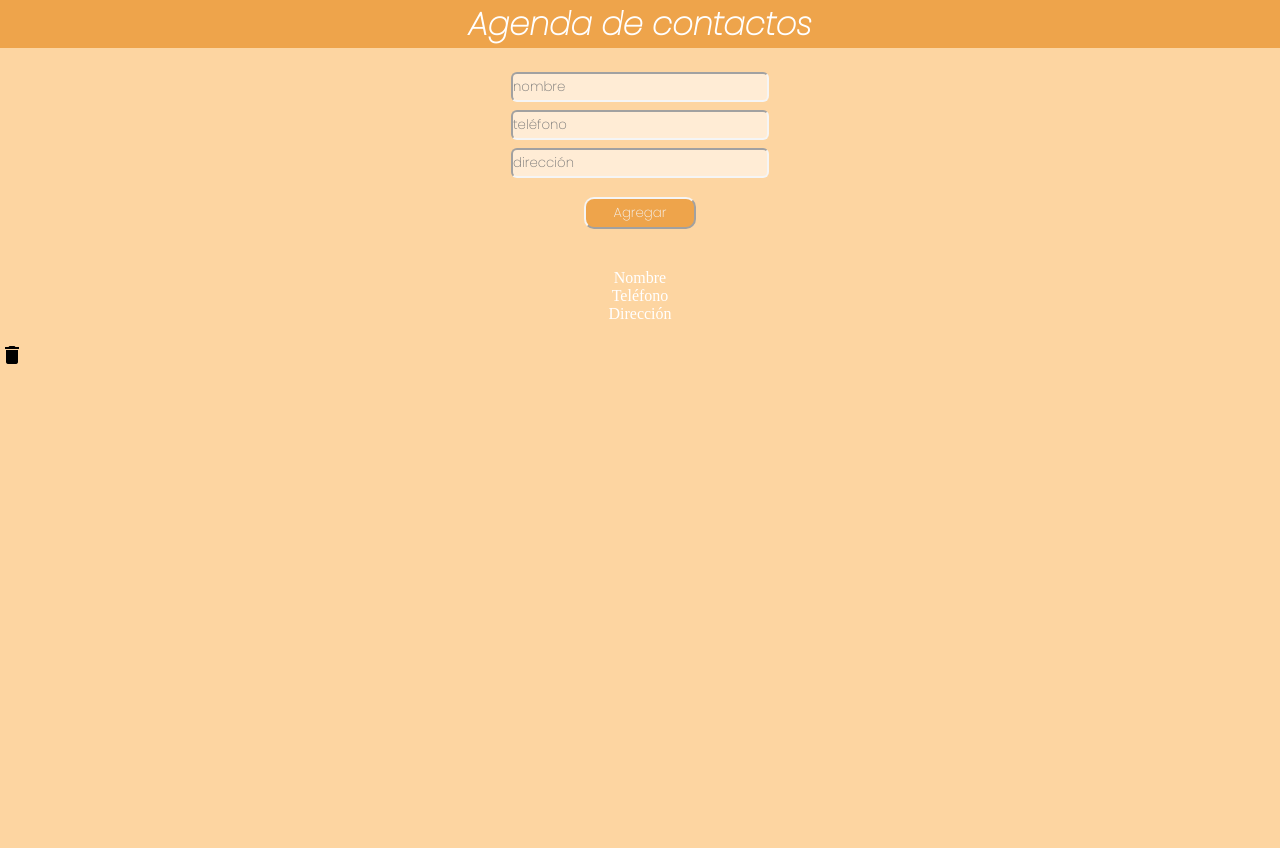
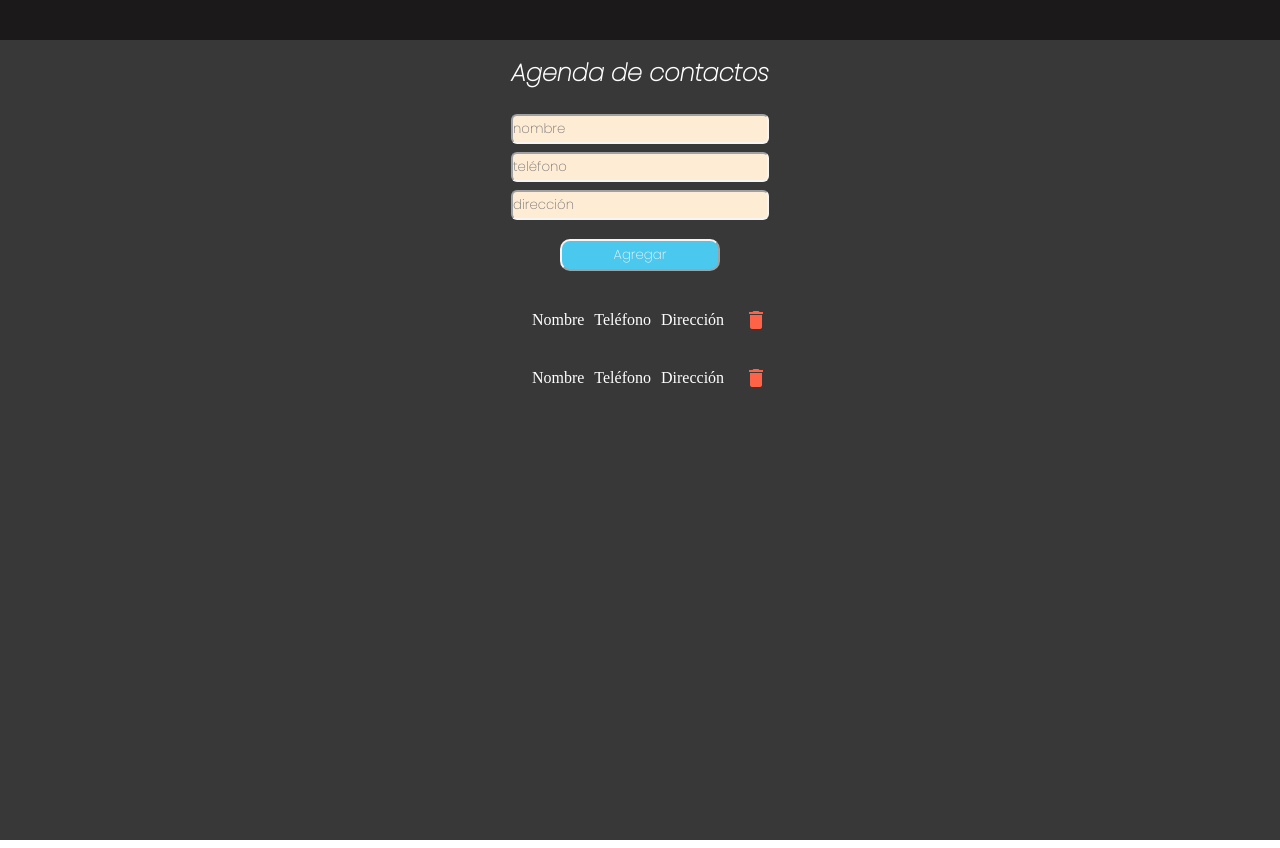
Before and after one commit to PalomaLozano/contact-list, a website: page src/html/index.html in a window 1280 px wide. Drawn offline with nearby package versions, Linux system fonts and the light colour scheme; files that its build step writes are made by us from their sources.

Commit message:
changed styles

```diff
--- a/src/html/index.html
+++ b/src/html/index.html
@@ -22,5 +22,6 @@
     <include src="./partials/main.html"></include>
     <include src="./partials/footer.html"></include>
     <script src="./assets/js/main.js"></script>
+    <script src="./assets/js/funciones.js"></script>
   </body>
 </html>
--- a/src/html/partials/header.html
+++ b/src/html/partials/header.html
@@ -1 +1 @@
-<h1 class="agenda">Agenda de contactos</h1>
+<h1 class="agenda"></h1>
--- a/src/html/partials/main.html
+++ b/src/html/partials/main.html
@@ -1,14 +1,25 @@
 <div class="container">
+  <h2>Agenda de contactos</h2>
   <form class="form">
     <input type="text" class="same nombre" placeholder="nombre" />
     <input type="text" class="same numero" placeholder="teléfono" />
     <input type="text" class="same direccion" placeholder="dirección" />
     <button class="button btn-agregar-tarea">Agregar</button>
   </form>
-  <ul class="form">
-    <li>Nombre</li>
-    <li>Teléfono</li>
-    <li>Dirección</li>
-  </ul>
-  <span class="material-icons"> delete </span>
+  <div class="contact">
+    <ul class="contact list">
+      <li class="li">Nombre</li>
+      <li class="li">Teléfono</li>
+      <li class="li">Dirección</li>
+    </ul>
+    <span class="material-icons icon"> delete </span>
+  </div>
+  <div class="contact">
+    <ul class="contact list">
+      <li class="li">Nombre</li>
+      <li class="li">Teléfono</li>
+      <li class="li">Dirección</li>
+    </ul>
+    <span class="material-icons icon"> delete </span>
+  </div>
 </div>
--- a/src/js/main.js
+++ b/src/js/main.js
@@ -1,3 +1 @@
 'use strict';
-
-console.log('>> Ready :)');
--- a/src/scss/layout/_header.scss
+++ b/src/scss/layout/_header.scss
@@ -1,10 +1,11 @@
 .agenda {
-  background-color: rgb(238, 164, 75);
+  background-color: rgb(27, 25, 25);
   font-family: 'Poppins', sans-serif;
   font-style: italic;
   text-align: center;
   font-size: 1rem;
   color: white;
+  height: 40px;
   @media all and (min-width: 768px) {
     font-size: 2rem;
   }
--- a/src/scss/layout/_mainpage.scss
+++ b/src/scss/layout/_mainpage.scss
@@ -1,9 +1,16 @@
 .container {
   width: 100%;
   height: 100vh;
-  background-color: rgb(253, 213, 161);
+  background-color: rgb(56, 56, 56);
 }
 
+h2 {
+  font-family: 'Poppins', sans-serif;
+  color: white;
+  font-style: italic;
+  text-align: center;
+  padding-top: 15px;
+}
 .form {
   padding: 20px;
   display: flex;
@@ -23,12 +30,31 @@
   }
   .button {
     border-radius: 10px;
-    width: 7rem;
+    width: 10rem;
     height: 2rem;
     margin-top: 15px;
-    background-color: rgb(238, 164, 75);
+    background-color: rgb(75, 200, 238);
     border-color: whitesmoke;
     font-family: 'Poppins', sans-serif;
     color: whitesmoke;
   }
 }
+
+.contact {
+  display: flex;
+  flex-direction: row;
+  justify-content: center;
+  align-items: center;
+  .list {
+    padding: 15px;
+    color: white;
+    .li {
+      padding: 5px;
+    }
+  }
+}
+
+.icon {
+  color: tomato;
+  cursor: pointer;
+}
```
Also changed, not shown: src/js/funciones.js (added).
